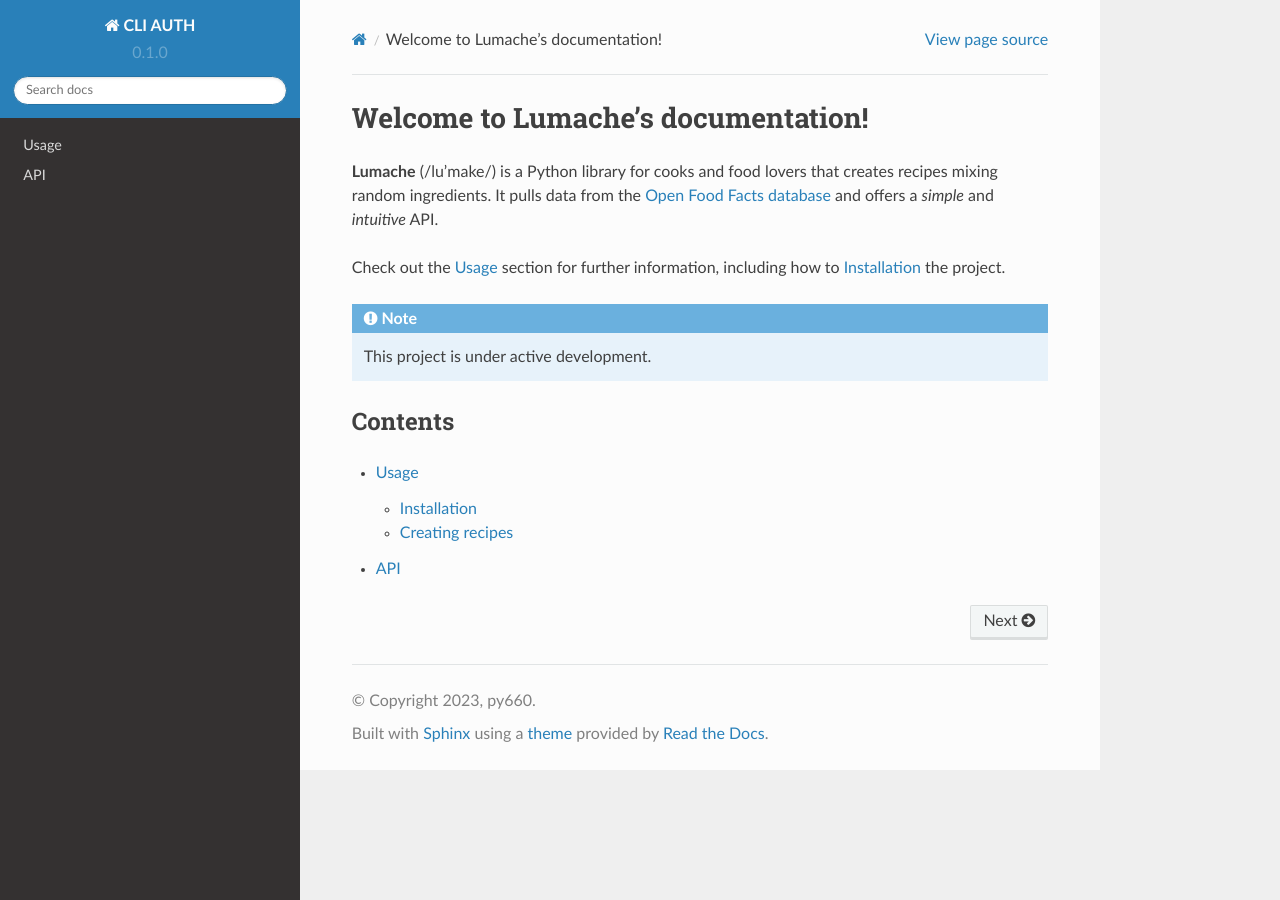
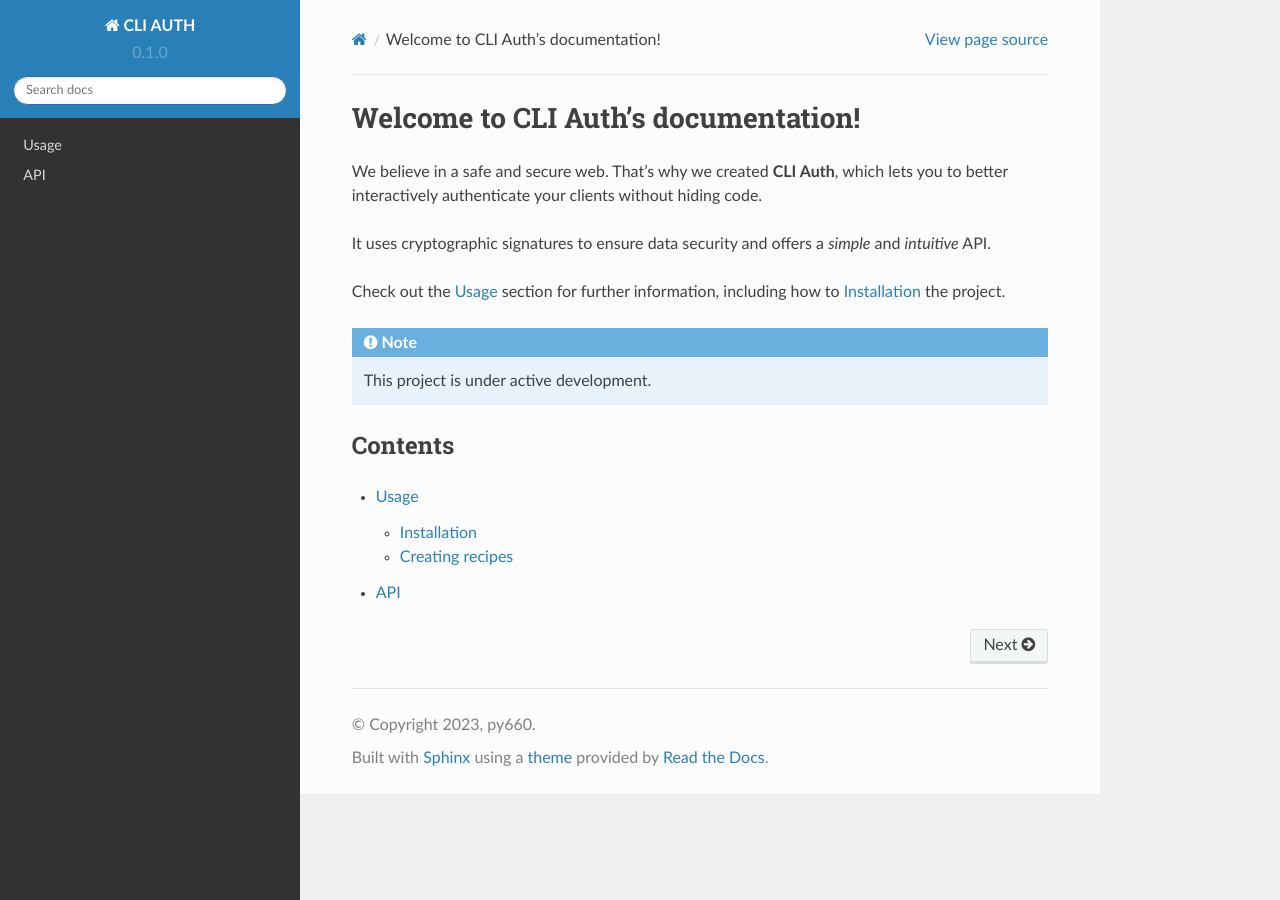
Before and after one commit to CLIAuth/cliauth-docs, a Sphinx documentation site: the page built from docs/source/index.rst, in a window 1280 px wide. Built offline with Sphinx 7.4.7 and the Read the Docs theme 2.0.0, drawn with Linux system fonts in a browser that asks for light colours.

Commit message:
Update index.rst lol

```diff
--- a/docs/source/index.rst
+++ b/docs/source/index.rst
@@ -1,9 +1,11 @@
-Welcome to Lumache's documentation!
+Welcome to CLI Auth's documentation!
 ===================================
 
-**Lumache** (/lu'make/) is a Python library for cooks and food lovers
-that creates recipes mixing random ingredients.
-It pulls data from the `Open Food Facts database <https://world.openfoodfacts.org/>`_
+We believe in a safe and secure web. That's why we
+created **CLI Auth**, which lets you to better
+interactively authenticate your clients without hiding code.
+
+It uses cryptographic signatures to ensure data security
 and offers a *simple* and *intuitive* API.
 
 Check out the :doc:`usage` section for further information, including
```
